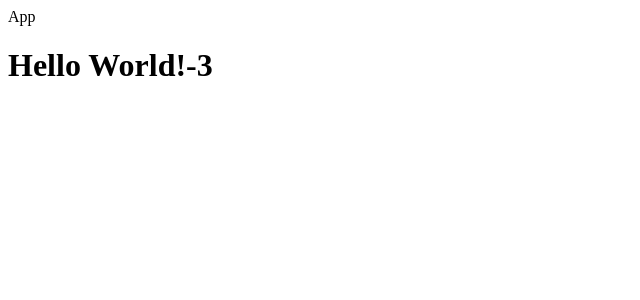
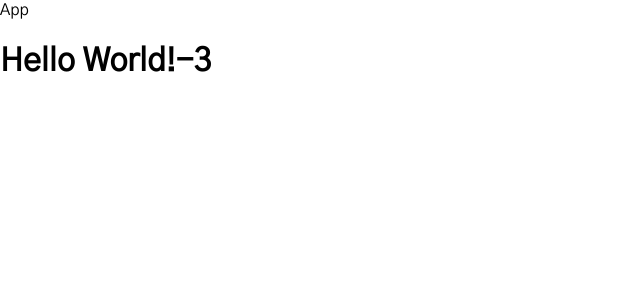
Before and after one commit to sclee-micehub/react-study-publisher, a React (Create React App) app: page / in a window 1280 px wide. Shown: the top 300 px of the page, without its empty margins (0-640 px from the left). Built offline with nearby package versions, Linux system fonts and the light colour scheme.

Commit message:
Test: #2 - 전역 CSS 적용

```diff
--- a/src/index.js
+++ b/src/index.js
@@ -1,6 +1,7 @@
 import React from "react";
 import ReactDOM from "react-dom/client";
 import App from "./App";
+import "./styles/base.css";
 
 const root = ReactDOM.createRoot(document.getElementById("root"));
 root.render(
--- /dev/null
+++ b/src/styles/base.css
@@ -0,0 +1,17 @@
+@import url("https://fonts.googleapis.com/css?family=Jua:400");
+@import url("https://fonts.googleapis.com/css?family=Gothic+A1:400");
+
+html {
+  height: 100%;
+  font-size: 16px;
+}
+body {
+  height: 100%;
+  margin: 0;
+  font-family: "Gothic A1", sans-serif;
+  font-weight: 400;
+}
+
+#root {
+  height: 100%;
+}
```
